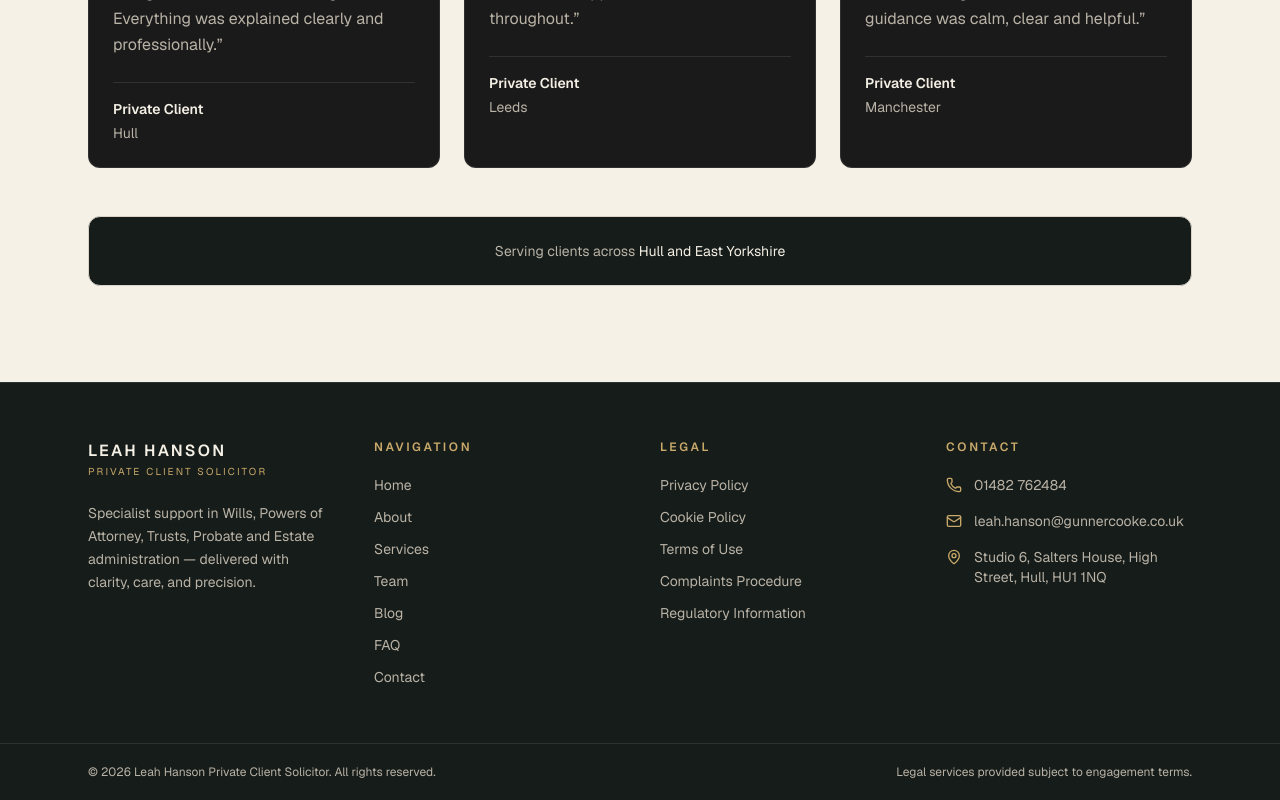
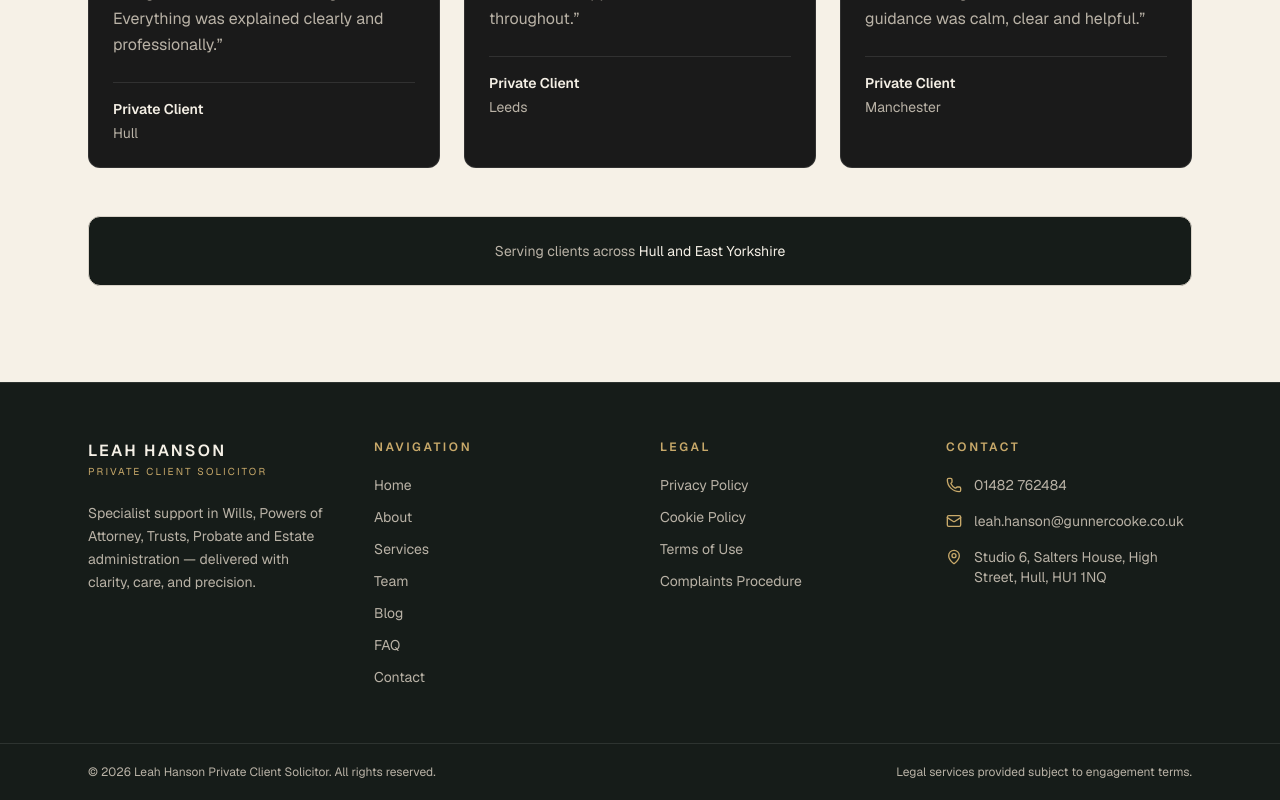
Before and after one commit to dukeman8/leah-website, a Next.js app: page / in a window 1280 px wide. Shown: the part 2732-3532 px from the top of the page. Built offline with nearby package versions, Linux system fonts and the light colour scheme.

Commit message:
removal of regulatory page

```diff
--- a/components/Footer.tsx
+++ b/components/Footer.tsx
@@ -16,7 +16,6 @@ const legalLinks = [
   { href: "/cookie-policy", label: "Cookie Policy" },
   { href: "/terms-of-use", label: "Terms of Use" },
   { href: "/complaints-procedure", label: "Complaints Procedure" },
-  { href: "/regulatory-information", label: "Regulatory Information" },
 ];
 
 export default function Footer() {
```
